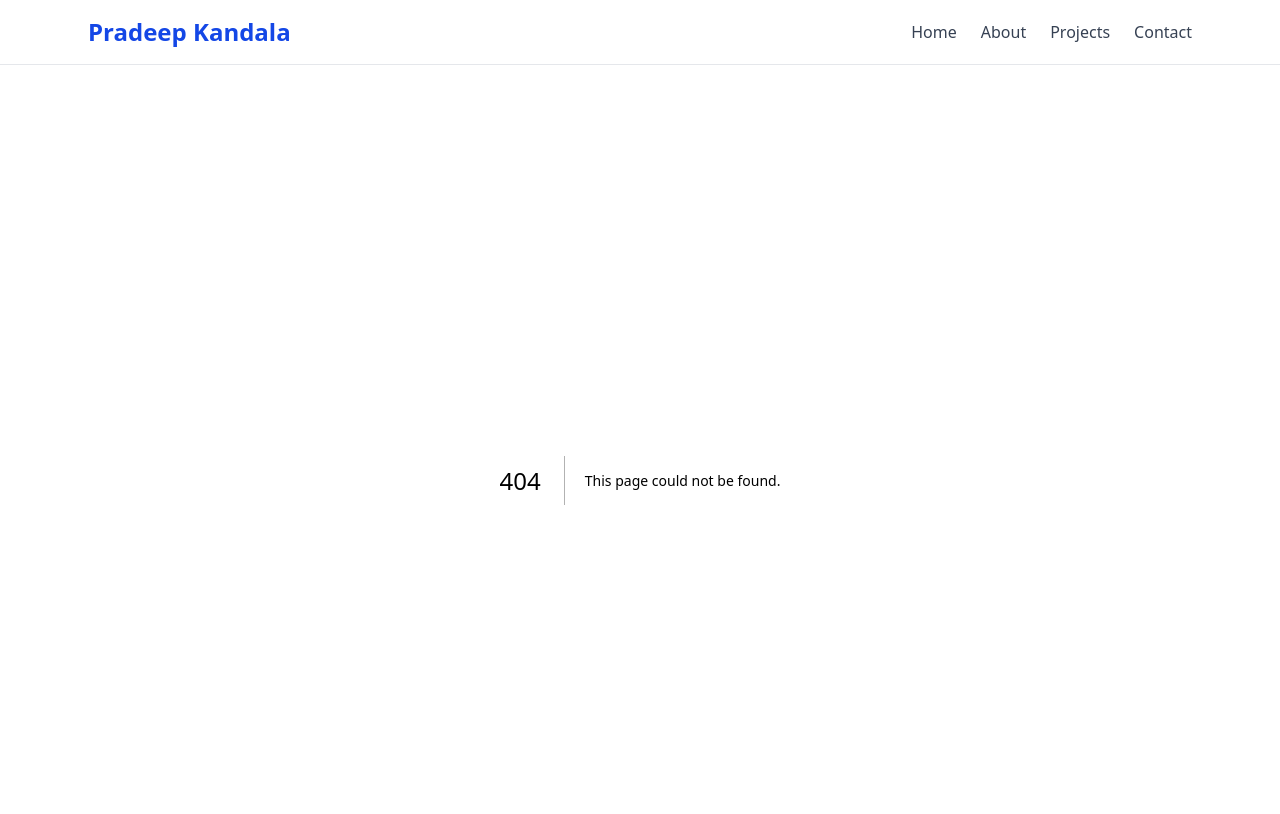
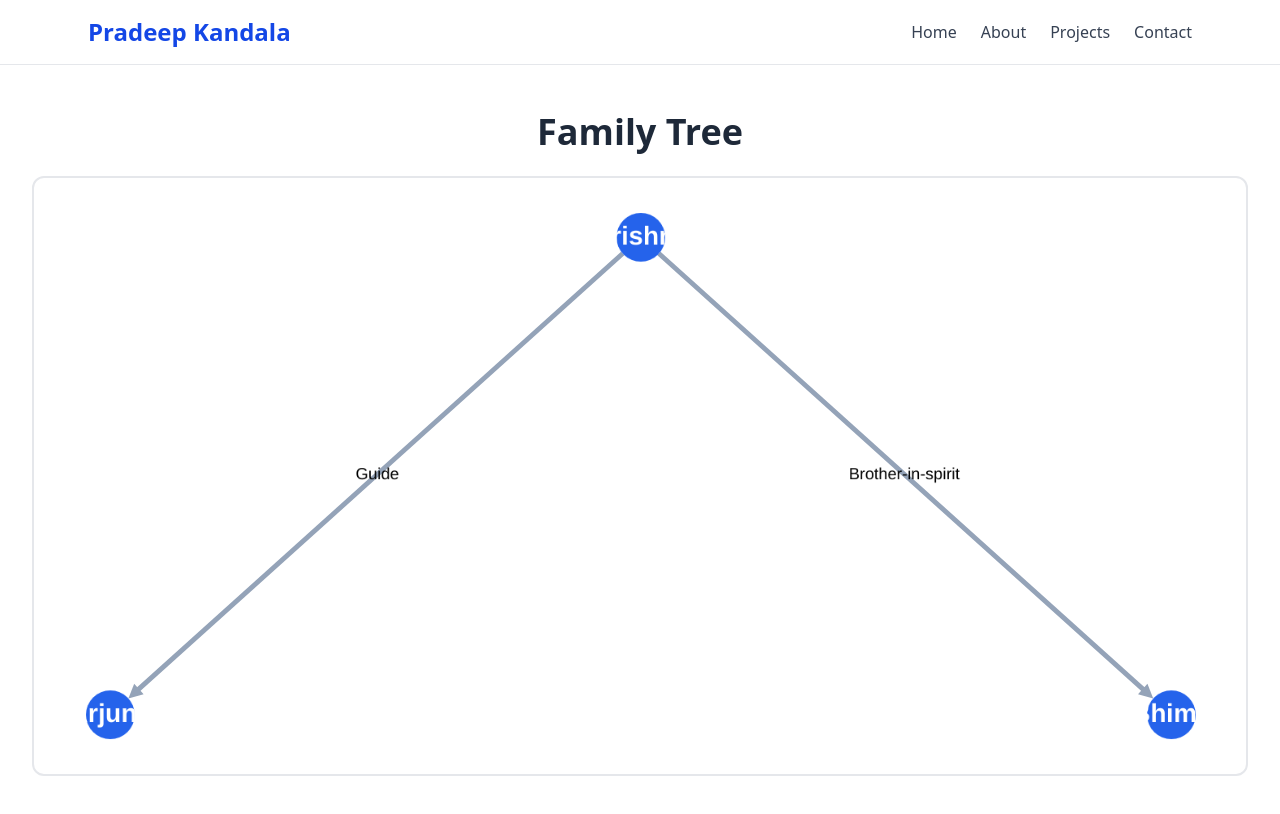
Before and after one commit to pradeepkandala/pradeep-site, a Next.js app: page /familytree in a window 1280 px wide. Before the commit this address had no page. Shown: the top 814 px of the page. Built offline with nearby package versions, Linux system fonts and the light colour scheme.

Commit message:
added family tree init here

```diff
--- /dev/null
+++ b/app/familytree/page.tsx
@@ -0,0 +1,66 @@
+"use client";
+
+import React, { useEffect, useRef } from "react";
+import cytoscape from "cytoscape";
+
+export default function FamilyTreePage() {
+  const containerRef = useRef<HTMLDivElement>(null);
+
+  useEffect(() => {
+    if (!containerRef.current) return;
+
+    const cy = cytoscape({
+      container: containerRef.current,
+      elements: [
+        { data: { id: "krishna", label: "Krishna" } },
+        { data: { id: "arjuna", label: "Arjuna" } },
+        { data: { id: "bhima", label: "Bhima" } },
+        { data: { source: "krishna", target: "arjuna", label: "Guide" } },
+        { data: { source: "krishna", target: "bhima", label: "Brother-in-spirit" } },
+      ],
+      style: [
+        {
+          selector: "node",
+          style: {
+            "background-color": "#2563eb",
+            label: "data(label)",
+            color: "white",
+            "font-weight": "bold",
+            "text-valign": "center",
+            "text-halign": "center",
+          },
+        },
+        {
+          selector: "edge",
+          style: {
+            width: 3,
+            "line-color": "#94a3b8",
+            "target-arrow-color": "#94a3b8",
+            "target-arrow-shape": "triangle",
+            label: "data(label)",
+            "font-size": "10px",
+            "curve-style": "bezier",
+          },
+        },
+      ],
+      layout: { name: "breadthfirst" },
+    });
+
+    return () => cy.destroy();
+  }, []);
+
+  return (
+    <div className="min-h-screen bg-white text-gray-800 p-8">
+      <h1 className="text-4xl font-bold text-center mb-6">Family Tree</h1>
+      <div
+        ref={containerRef}
+        style={{
+          width: "100%",
+          height: "600px",
+          border: "2px solid #e5e7eb",
+          borderRadius: "12px",
+        }}
+      />
+    </div>
+  );
+}
--- a/package.json
+++ b/package.json
@@ -12,6 +12,7 @@
     "@radix-ui/react-slot": "^1.2.3",
     "class-variance-authority": "^0.7.1",
     "clsx": "^2.1.1",
+    "cytoscape": "^3.33.1",
     "framer-motion": "^12.23.22",
     "lucide-react": "^0.544.0",
     "next": "15.5.4",
```
Also changed, not shown: 1 other file (tests, documents, lock files or other folders).
